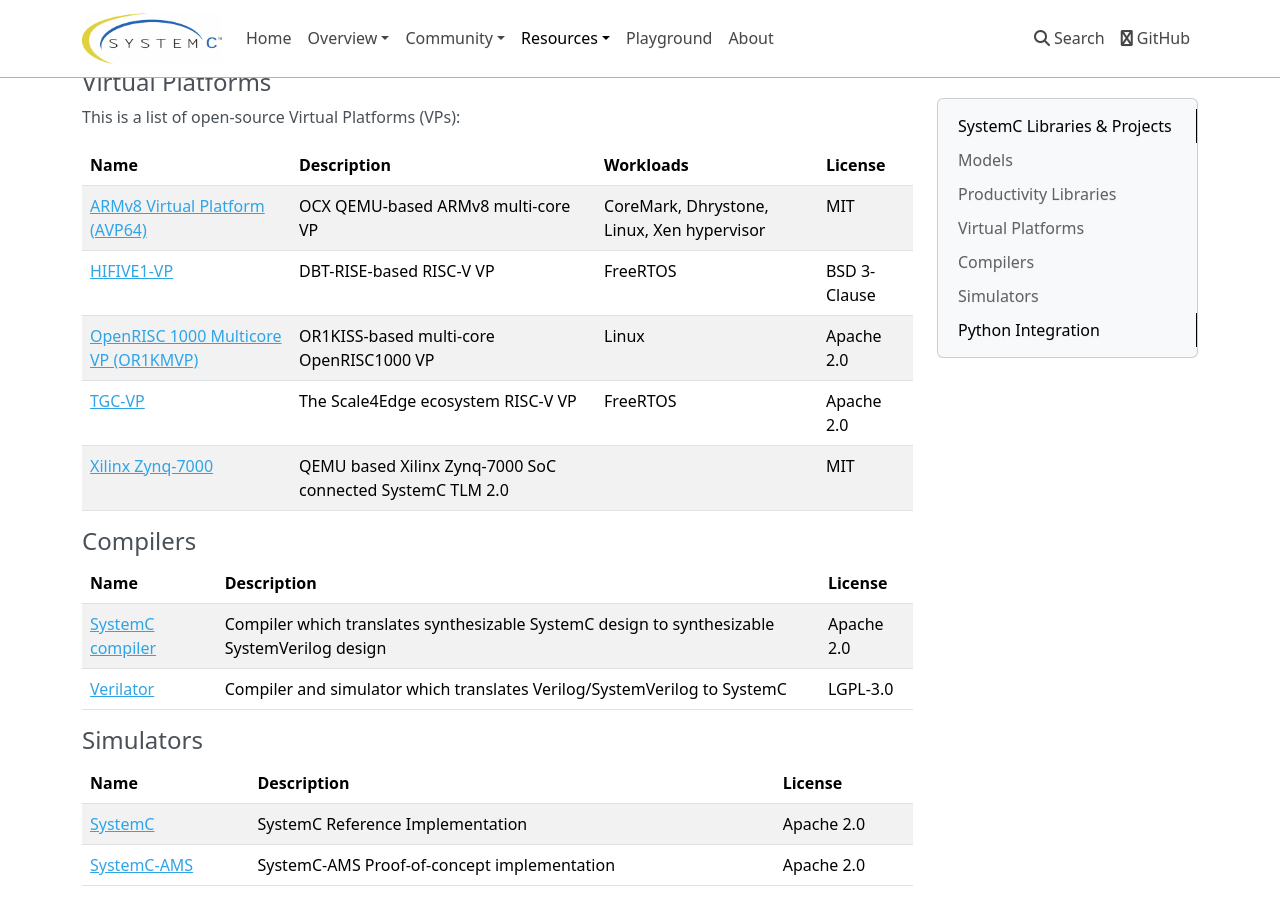
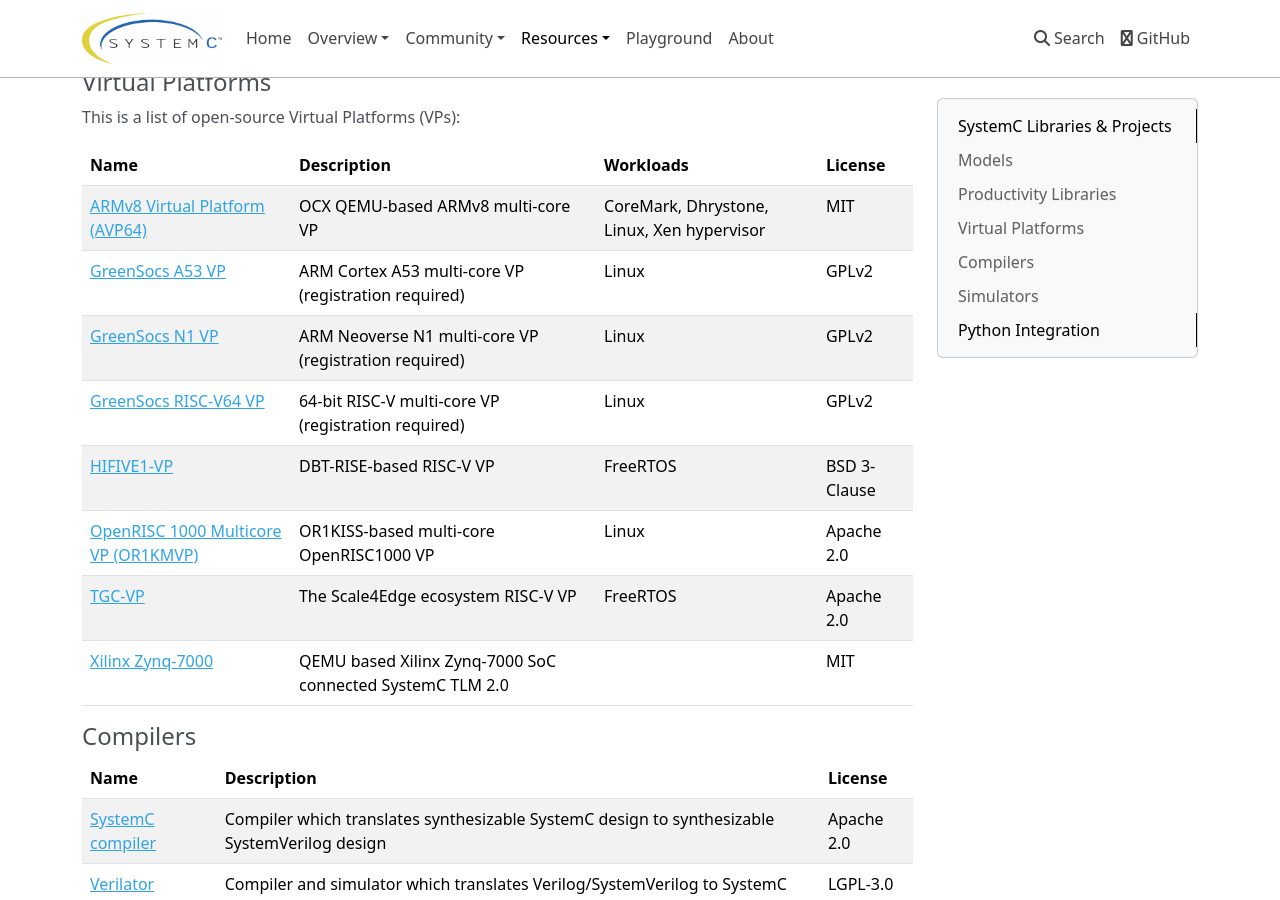
Before and after one commit to accellera-official/systemc.org, an MkDocs documentation site: the page built from docs/resources/projects.md, in a window 1280 px wide and 900 px high, scrolled down 1007 px. Built offline with MkDocs 1.6.1, drawn with Linux system fonts in a browser that asks for light colours; nearby versions of some CDN libraries.

Commit message:
Add GreenSocs VPs:
This commit adds links to the GreenSocs VPs to the "Libraries & Projects"
section of the website.

Signed-off-by: Lukas Jünger <lukas.junger@greensocs.com>

```diff
--- a/docs/resources/projects.md
+++ b/docs/resources/projects.md
@@ -31,6 +31,9 @@
 | Name            | Description                              | Workloads                                  | License      |
 | :-------------- | :--------------------------------------- | :----------------------------------------- | :----------- |
 | [ARMv8 Virtual Platform (AVP64)][7]      | OCX QEMU-based ARMv8 multi-core VP       | CoreMark, Dhrystone, Linux, Xen hypervisor | MIT          |
+| [GreenSocs A53 VP][17] | ARM Cortex A53 multi-core VP (registration required) | Linux | GPLv2 |
+| [GreenSocs N1 VP][18] | ARM Neoverse N1 multi-core VP (registration required) | Linux | GPLv2 |
+| [GreenSocs RISC-V64 VP][19] | 64-bit RISC-V multi-core VP (registration required) | Linux | GPLv2 |
 | [HIFIVE1-VP][8] | DBT-RISE-based RISC-V VP                 | FreeRTOS                                   | BSD 3-Clause |
 | [OpenRISC 1000 Multicore VP (OR1KMVP)][9]    | OR1KISS-based multi-core OpenRISC1000 VP | Linux                                      | Apache 2.0   |
 | [TGC-VP][10]    | The Scale4Edge ecosystem RISC-V VP | FreeRTOS | Apache 2.0 |
```
Also changed, not shown: other parts of docs/resources/projects.md (+3 -0 lines).
